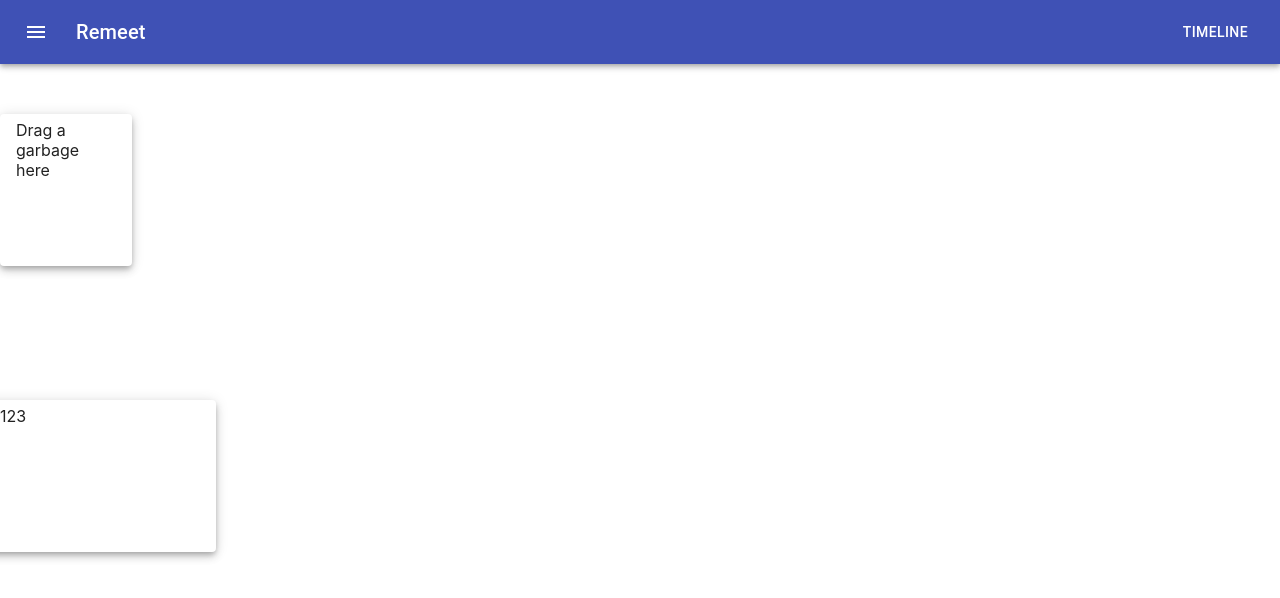
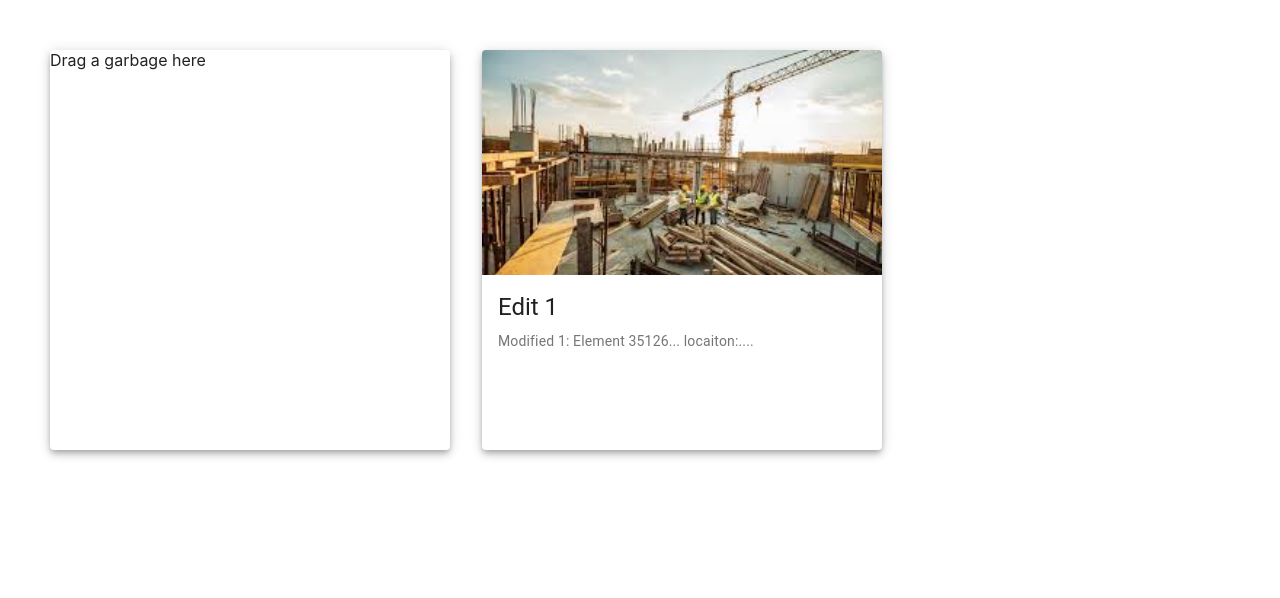
Before and after one commit to FunnyEngineer/Remeet, a React (Create React App) app: page /report in a window 1280 px wide. Shown: the top 598 px of the page. Built offline with nearby package versions, Linux system fonts and the light colour scheme.

Commit message:
merge two thing to one page

```diff
--- a/src/components/eventCard.tsx
+++ b/src/components/eventCard.tsx
@@ -26,7 +26,7 @@ const useStyles = makeStyles((theme: Theme) =>
   createStyles({
     root: {
       maxWidth: 500,
-      position: 'absolute',
+      position: 'fixed',
       bottom: 10,
       right: 10,
       '& > *':{
@@ -113,7 +113,10 @@ export default function RecipeReviewCard(handleEvent: EventHandler) {
       </CardContent>
       <Grid container justify="flex-end">
         <Button variant="contained" color="primary"
-        onClick={(prop) => handleEvent.handler(event) }>
+        onClick={(prop) => {
+          handleEvent.handler(event);
+          handleEvent.showHandler(true);
+          } }>
         Add Event
         </Button>
      </Grid>
--- a/src/pages/reportList.tsx
+++ b/src/pages/reportList.tsx
@@ -13,17 +13,17 @@ import FormControlLabel from '@material-ui/core/FormControlLabel';
 import RadioGroup from '@material-ui/core/RadioGroup';
 import Radio from '@material-ui/core/Radio';
 import Paper from '@material-ui/core/Paper';
-import { DndProvider, useDrag, useDrop } from 'react-dnd';
-import { HTML5Backend } from 'react-dnd-html5-backend';
-
+import { useDrag, useDrop } from 'react-dnd';
+import BuildIcon from '@material-ui/icons/Build';
+import { Card, CardContent, CardMedia } from '@material-ui/core';
+import image from './construction.jpeg';
+import CustomizedTimeline from './timeline';
 
 const useStyles = makeStyles((theme: Theme) => ({
-  paper: {
+  card: {
     position: 'relative',
-    top: 200,
-    height: 140,
-    width: 200,
-    padding: '6px 16px',
+    height: 400,
+    width: 400,
   },
   secondaryTail: {
     backgroundColor: theme.palette.secondary.main,
@@ -45,6 +45,26 @@ const useStyles = makeStyles((theme: Theme) => ({
   control: {
     padding: theme.spacing(2),
   },
+  icon: {
+    position: 'relative',
+    top: -50,
+    opacity: 0.5,
+    height: 100,
+    width: 100,
+  },
+  media: {
+    width: 400,
+    paddingTop: '56.25%', // 16:9
+  },
+  content: {
+    padding: 24,
+  },
+  grid: {
+    padding: '50px 50px',
+  },
+  timeLine:{
+    width: window.innerWidth / 2,
+  }
 }));
 
 export default function ReportItemList() {
@@ -56,18 +76,18 @@ export default function ReportItemList() {
   };
 
   const ItemTypes = {
-    KNIGHT: 'knight'
+    CARD: 'card'
   }
 
   const [{ isDragging }, drag] = useDrag({
-    item: { type: ItemTypes.KNIGHT },
+    item: { type: ItemTypes.CARD },
     collect: (monitor) => ({
       isDragging: !!monitor.isDragging(),
     }),
   })
   const [{ canDrop, isOver }, drop] = useDrop({
-    accept: ItemTypes.KNIGHT,
-    drop: () => ({ name: 'knight' }),
+    accept: ItemTypes.CARD,
+    drop: () => ({ name: 'card' }),
     collect: (monitor) => ({
       isOver: monitor.isOver(),
       canDrop: monitor.canDrop(),
@@ -82,42 +102,40 @@ export default function ReportItemList() {
   interface OverlayProps {
     type: OverlayType
   }
-
+  const { innerWidth: width, innerHeight: height } = window;
+  console.log(width);
   return (
     <div>
-      <AppBar position="static">
-        <Toolbar>
-          <IconButton edge="start" className={classes.menuButton} color="inherit" aria-label="menu">
-            <MenuIcon />
-          </IconButton>
-          <Typography variant="h6" className={classes.title}>
-            Remeet
-        </Typography>
-          <Button component={Link} to="/" color="inherit" >TimeLine</Button>
-        </Toolbar>
-      </AppBar>
-
-      <Paper
-        ref={drop}
-        className={
-          classes.root
-        }
-        elevation={5}
-      >
+        <Grid container spacing={4} className={classes.grid}>
+          <Grid item>
+            <Card ref={drop} elevation={5} className={classes.card}>
               {canDrop && isOver ? 'Release to drop' : 'Drag a garbage here'}
-      </Paper>
-      <Grid container spacing={4}>
-
-        <Paper
+            </Card>
+          </Grid>
+          <Grid item>
+            <Card
               ref={drag}
-          className={classes.paper}
+              className={classes.card}
               style={{
                 opacity: isDragging ? 0.5 : 1,
               }}
               elevation={5}
             >
-          123
-      </Paper>
+              <CardMedia className={classes.media}
+                title='Test'
+                image={image}
+              />
+              <CardContent>
+                <Typography gutterBottom variant="h5" component="h2">
+                  Edit 1
+              </Typography>
+                <Typography variant="body2" color="textSecondary" component="p">
+                  Modified 1: Element 35126... locaiton:....
+              </Typography>
+              </CardContent>
+            </Card>
+          </Grid>
+
         </Grid>
     </div>
   );
--- a/src/pages/timeline.tsx
+++ b/src/pages/timeline.tsx
@@ -12,6 +12,10 @@ import IconButton from '@material-ui/core/IconButton';
 import MenuIcon from '@material-ui/icons/Menu';
 import { EventHandler, timeLineitemType } from '../shared/timeLineItemType';
 import { Link } from 'react-router-dom';
+import { Divider, Grid } from '@material-ui/core';
+import Icon from '@material-ui/core/Icon';
+import AddIcon from '@material-ui/icons/Add';
+import ReportItemList from './reportList';
 
 const useStyles = makeStyles((theme: Theme) => ({
   paper: {
@@ -29,6 +33,18 @@ const useStyles = makeStyles((theme: Theme) => ({
   title: {
     flexGrow: 1,
   },
+  timeLine: {
+    width: window.innerWidth / 2,
+  },
+  addIcon: {
+    position: 'fixed',
+    bottom: 100,
+    right: 100,
+  },
+  table:{
+    height: window.outerHeight,
+    paddingTop: 10,
+  }
 }));
 
 export default function CustomizedTimeline() {
@@ -40,32 +56,34 @@ export default function CustomizedTimeline() {
     content: 'Project starts from here',
     topic: 'Start',
   }
-  const end : timeLineitemType = {
+  const end: timeLineitemType = {
     datetime: '',
     content: 'Project ends here',
     topic: 'End',
   }
+  const [cardShow, setCardShow] = useState(false);
   const [itemList, setitemList] = useState([start, end]);
-  var realList = itemList.map((item, index)=>{
+
+  var realList = itemList.map((item, index) => {
     const isLast = (index == itemList.length - 1) ? true : false;
-    return <CustomTimeLineItem datetime={item.datetime} content={item.content} topic={item.topic} isLast = {isLast}/>
+    return <CustomTimeLineItem datetime={item.datetime} content={item.content} topic={item.topic} isLast={isLast} />
   })
+
   // handling react hook
-
-  const handleEvent:EventHandler= {
-    handler: (event :timeLineitemType) => {
+  const handleEvent: EventHandler = {
+    handler: (event: timeLineitemType) => {
       console.log(event);
       itemList.splice((itemList.length - 1), 0, event);
       console.log(itemList);
       setitemList([...itemList]);
-  }};
-  interface eventType {
-    eventHandler: (event: timeLineitemType) => void
+    },
+    showHandler: (show: boolean) => {
+      setCardShow(!show);
     }
+  };
 
   return (
     <div>
-
       <div className={classes.root}>
         <AppBar position="static">
           <Toolbar>
@@ -75,16 +93,31 @@ export default function CustomizedTimeline() {
             <Typography variant="h6" className={classes.title}>
               Remeet
         </Typography>
-        <Button component={ Link } to="/report" color="inherit" >Report</Button>
+            <Button component={Link} to="/report" color="inherit" >Report</Button>
           </Toolbar>
         </AppBar>
       </div>
+      <Grid container className={classes.table} >
+        <div className={classes.timeLine}>
           <Timeline align="alternate">
             {realList}
           </Timeline>
+        </div>
+        <Divider orientation="vertical" flexItem />
         <div>
-      <RecipeReviewCard handler={handleEvent.handler} />
+          <ReportItemList />
         </div>
+      </Grid>
+
+      <div>
+        <IconButton aria-label="add" className={classes.addIcon} onClick={() => { setCardShow(!cardShow); }}>
+          <AddIcon color='primary' fontSize='large' />
+        </IconButton>
+      </div>
+      {cardShow &&
+        <RecipeReviewCard handler={handleEvent.handler}  showHandler={handleEvent.showHandler}/>
+      }
+
     </div>
   );
 }
--- a/src/shared/timeLineItemType.tsx
+++ b/src/shared/timeLineItemType.tsx
@@ -8,6 +8,7 @@ export type timeLineitemType =  {
 
 export type EventHandler = {
     handler: (event: timeLineitemType) =>  void
+    showHandler: (show: boolean) => void
   };
 
 export type ReportType = {
```
Also changed, not shown: src/pages/construction.jpeg (added), src/shared/contemplative-reptile.jpg (added). Lines whose indentation alone changed are shown as unchanged.
